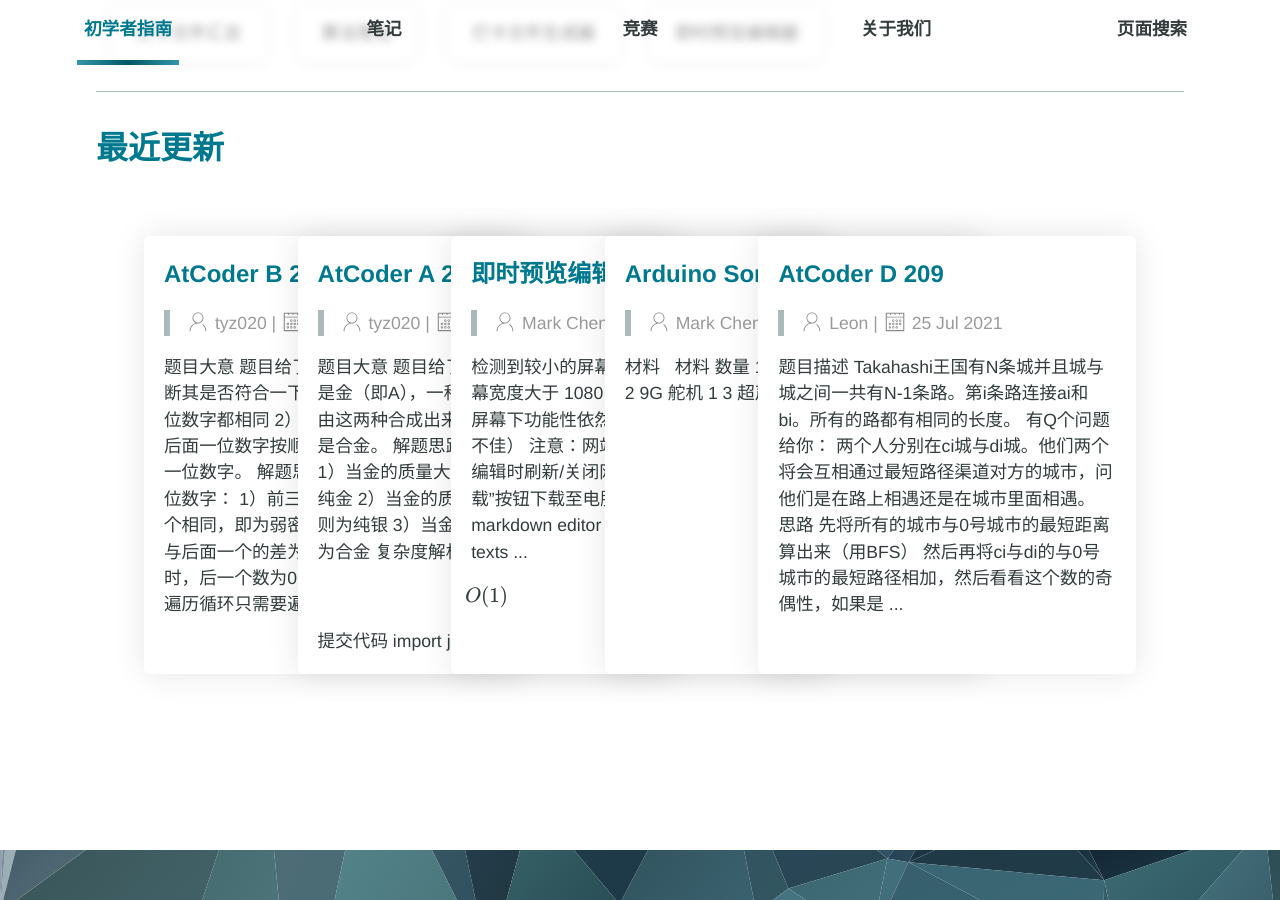
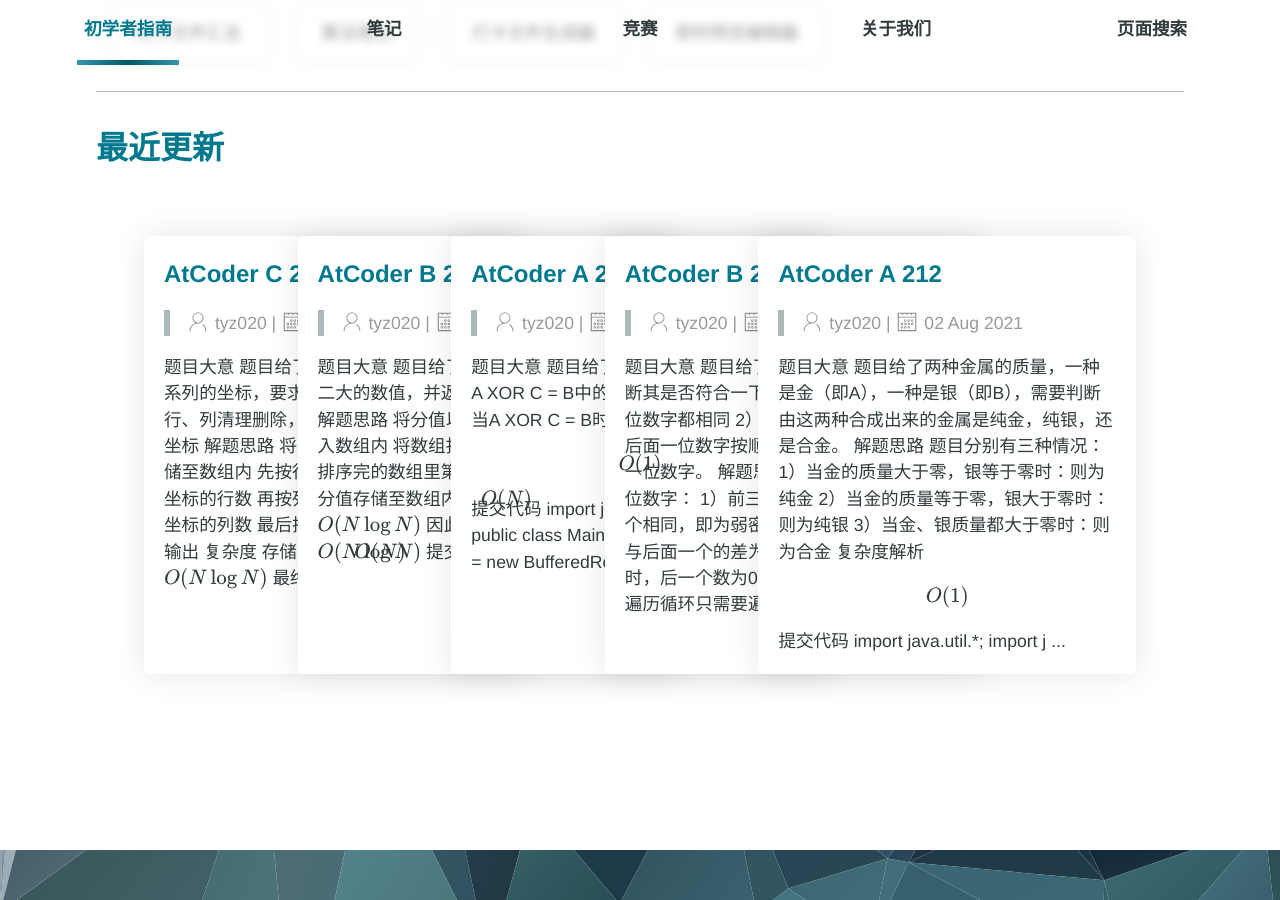
Before and after one commit to MarkChenYutian/gwcsclub, a Jekyll site: the page built from index.md, in a window 1280 px wide and 900 px high, scrolled down 1939 px. Built offline with Jekyll 4.4.1, drawn with Linux system fonts in a browser that asks for light colours; formulas are drawn with MathJax 3.

Commit message:
modified:   _posts/analysis-pages/2021-8-2-AtCoder-B-212.md new file:   _posts/analysis-pages/2021-8-8-AtCoder-A-213.md new file:   _posts/analysis-pages/2021-8-8-AtCoder-B-213.md new file:   _posts/analysis-pages/2021-8-8-AtCoder-C-213.md

````diff
--- a/_posts/analysis-pages/2021-8-2-AtCoder-B-212.md
+++ b/_posts/analysis-pages/2021-8-2-AtCoder-B-212.md
@@ -26,7 +26,7 @@
 
 遍历循环只需要遍历前三个数，复杂度即为：
 $$
-O(3)
+O(1)
 $$
 
 ## 提交代码
--- /dev/null
+++ b/_posts/analysis-pages/2021-8-8-AtCoder-A-213.md
@@ -0,0 +1,44 @@
+---
+layout: post
+title: AtCoder A 213
+tags: ["AtCoder"]
+Author: ["tyz020"]
+question: A
+number: 213
+---
+## 题目大意
+
+题目给了A、B两个数字，要求出A XOR C = B中的C
+
+## 解题思路
+
+使用位运算，当A XOR C = B时，A XOR B = C
+
+## 复杂度
+
+$$
+O(1)
+$$
+
+## 提交代码
+
+```java
+import java.util.*;
+import java.io.*;
+
+public class Main{
+  static BufferedReader br = new BufferedReader(new InputStreamReader(System.in));
+  static int A,B;
+
+  public static void main(String[] args) throws IOException {
+    parseInput();
+    System.out.println(A ^ B);
+  }
+
+  public static void parseInput() throws IOException {
+    String[] input = br.readLine().split(" ");
+    A = Integer.parseInt(input[0]);
+    B = Integer.parseInt(input[1]);
+  }
+}
+```
--- /dev/null
+++ b/_posts/analysis-pages/2021-8-8-AtCoder-B-213.md
@@ -0,0 +1,78 @@
+---
+layout: post
+title: AtCoder B 213
+tags: ["AtCoder"]
+Author: ["tyz020"]
+question: B
+number: 213
+---
+## 题目大意
+
+题目给了一个数组，要求找到第二大的数值，并返回其在输入数组内的索引
+
+## 解题思路
+
+将分值以及索引存储至对象并放入数组内
+
+将数组按分值从大到小排序
+
+输出排序完的数组里第二个分值
+
+## 复杂度
+
+将所有分值存储至数组内，
+$$
+O(N)
+$$
+将数组排序，
+$$
+O(N\log{N})
+$$
+因此，最终复杂度为
+$$
+O(N\log{N})
+$$
+
+## 提交代码
+
+```java
+import java.util.*;
+import java.io.*;
+
+public class Main{
+  static BufferedReader br = new BufferedReader(new InputStreamReader(System.in));
+  static String[] input;
+
+  public static void main(String[] args) throws IOException {
+    parseInput();
+    Player[] players = new Player[input.length];
+    for(int i = 0; i < input.length; i++) players[i] = new Player(i + 1, Integer.parseInt(input[i]));
+    Arrays.sort(players);
+    System.out.println(players[1].index);
+  }
+
+  public static void parseInput() throws IOException {
+    br.readLine();
+    input = br.readLine().split(" ");
+  }
+}
+
+class Player implements Comparable<Player> {
+  int index, score;
+
+  public Player(int index, int score) {
+    this.index = index;
+    this.score = score;
+  }
+
+  public int compareTo(Player other) {
+    if(this.score < other.score) return 1;
+    else if(this.score > other.score) return -1;
+    else return 0;
+  }
+
+  public String toString() {
+    return this.index + ", " + this.score;
+  }
+}
+```
--- /dev/null
+++ b/_posts/analysis-pages/2021-8-8-AtCoder-C-213.md
@@ -0,0 +1,119 @@
+---
+layout: post
+title: AtCoder C 213
+tags: ["AtCoder"]
+Author: ["tyz020"]
+question: C
+number: 213
+---
+## 题目大意
+
+题目给了一个二维数组，以及一系列的坐标，要求把数组内不存在有坐标的行、列清理删除，最终返回已清理完毕后的坐标
+
+## 解题思路
+
+将一系列坐标以对象形式存储至数组内
+
+先按行数排序，重新列举每个坐标的行数
+
+再按列数排序，重新列举每个坐标的列数
+
+最后把数组按输入顺序排序并输出
+
+## 复杂度
+
+存储至数组
+$$
+O(N)
+$$
+数组排序
+$$
+O(N\log{N})
+$$
+最终复杂度为
+$$
+O(N\log{N})
+$$
+
+## 提交代码
+
+```java
+import java.util.*;
+import java.io.*;
+
+public class Main{
+  static BufferedReader br = new BufferedReader(new InputStreamReader(System.in));
+  static String[] input;
+  static Point[] points;
+
+  public static void main(String[] args) throws IOException {
+    parseInput();
+    int current, last;
+    PointComparatorByRow comparatorByRow = new PointComparatorByRow();
+    PointComparatorByCol comparatorByCol = new PointComparatorByCol();
+    Arrays.sort(points, comparatorByRow);
+    current = 0;
+    last = 0;
+    for(int i = 0; i < points.length; i++) {
+      if(points[i].row == last) points[i].row = current;
+      else {
+        last = points[i].row;
+        current++;
+        points[i].row = current;
+      }
+    }
+
+    Arrays.sort(points, comparatorByCol);
+    current = 0;
+    last = 0;
+    for(int i = 0; i < points.length; i++) {
+      if(points[i].col == last) points[i].col = current;
+      else {
+        last = points[i].col;
+        current++;
+        points[i].col = current;
+      }
+    }
+
+    Arrays.sort(points);
+    for(int i = 0; i < points.length; i++) System.out.println(points[i].row + " " + points[i].col);
+  }
+
+  public static void parseInput() throws IOException {
+    input = br.readLine().split(" ");
+    points = new Point[Integer.parseInt(input[2])];
+    for(int i = 0; i < points.length; i++) {
+      String[] temp = br.readLine().split(" ");
+      points[i] = new Point(Integer.parseInt(temp[0]), Integer.parseInt(temp[1]), i);
+    }
+  }
+}
+
+class Point implements Comparable<Point> {
+  int row, col, index;
+
+  public Point(int row, int col, int index) {
+    this.row = row;
+    this.col = col;
+    this.index = index;
+  }
+
+  public int compareTo(Point other) {
+    return this.index - other.index;
+  }
+}
+
+class PointComparatorByRow implements Comparator<Point> {
+  @Override
+  public int compare(Point p1, Point p2) {
+    return p1.row - p2.row;
+  }
+}
+
+class PointComparatorByCol implements Comparator<Point>{
+  @Override
+  public int compare(Point p1, Point p2) {
+    return p1.col - p2.col;
+  }
+}
+```
````
